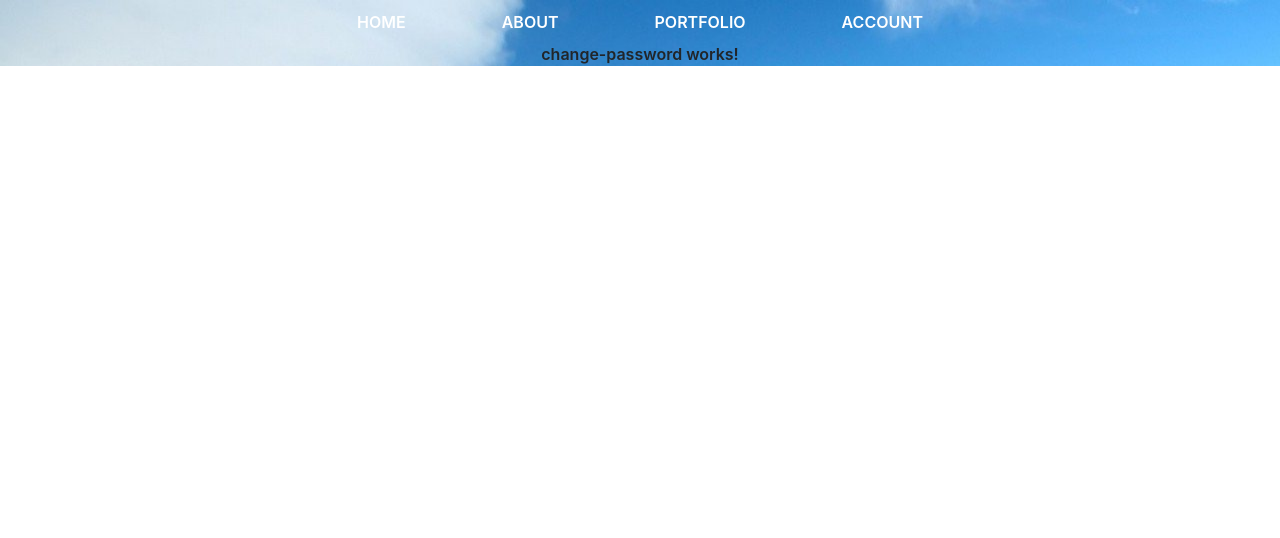
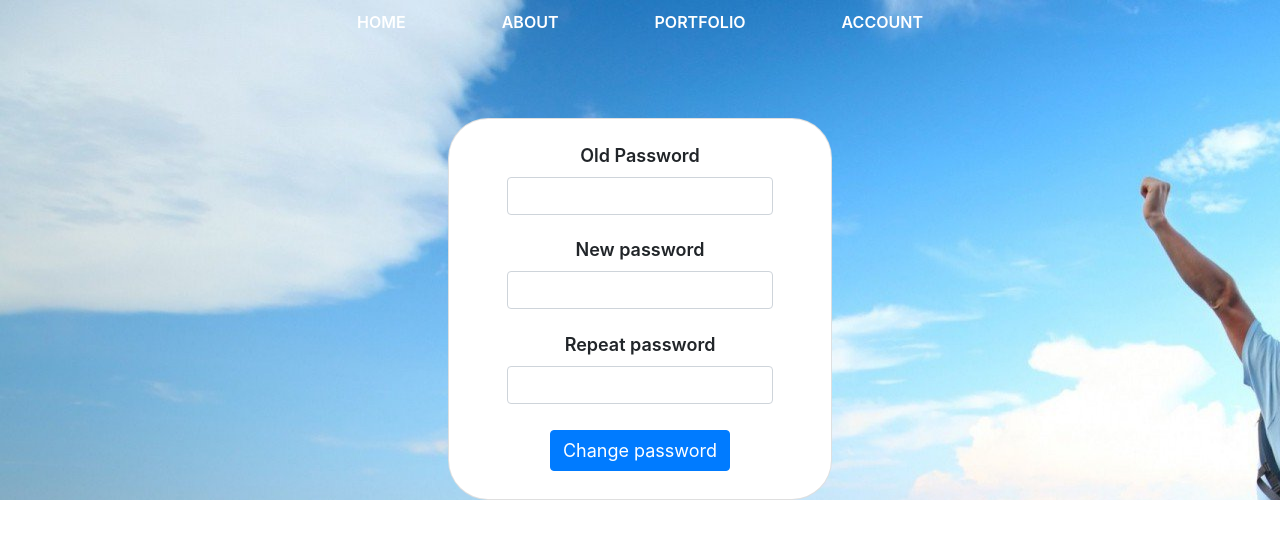
Before and after one commit to Davide-22/Lab-AP-Project, an Angular app in the folder Front-End/: page /change-password in a window 1280 px wide. Shown: the top 538 px of the page. Built offline with nearby package versions, Linux system fonts and the light colour scheme.

Commit message:
Change password page and minor fix

```diff
--- a/Front-End/src/app/change-password/change-password.component.css
+++ b/Front-End/src/app/change-password/change-password.component.css
@@ -0,0 +1,20 @@
+.changepwform{
+    width: 30%;
+    margin: 0 auto;
+    border-radius: 40px;
+    margin-top: 6%;
+    padding-left: 3%;
+    padding-right: 3%;
+    font-size: large;
+}
+
+.submitbtn{
+    margin-top: 3%;
+    margin-bottom: 3%;
+    font-size: large;
+}
+
+.inputfield{
+    padding-top: 1%;
+    padding-bottom: 1%;
+}
--- a/Front-End/src/app/change-password/change-password.component.html
+++ b/Front-End/src/app/change-password/change-password.component.html
@@ -1 +1,19 @@
-<p>change-password works!</p>
+<div class="card changepwform">
+    <div class="card-body mt-auto">
+        <form>
+            <div class="mb-3 inputfield">
+                <label for="inputOldPassword" class="form-label">Old Password</label>
+                <input type="text" class="form-control" id="inputOldPassword" aria-describedby="emailHelp">
+            </div>
+            <div class="mb-3 inputfield">
+            <label for="inputNewPassword" class="form-label">New password</label>
+            <input type="password" class="form-control" id="inputNewPassword">
+            </div>
+            <div class="mb-3 inputfield">
+                <label for="inputRepeatPassword" class="form-label">Repeat password</label>
+                <input type="password" class="form-control" id="inputRepeatPassword">
+            </div>
+            <button type="submit" class="btn btn-primary submitbtn">Change password</button>
+        </form>
+    </div>
+</div>
--- a/Front-End/src/app/sign-up/sign-up.component.html
+++ b/Front-End/src/app/sign-up/sign-up.component.html
@@ -14,7 +14,7 @@
             <input type="password" class="form-control" id="inputPassword">
             </div>
             <div class="mb-3 inputfield">
-                <label for="inputRepeatPassword" class="form-label">Password</label>
+                <label for="inputRepeatPassword" class="form-label">Repeat password</label>
                 <input type="password" class="form-control" id="inputRepeatPassword">
             </div>
             <button type="submit" class="btn btn-primary submitbtn">Submit</button>
```
